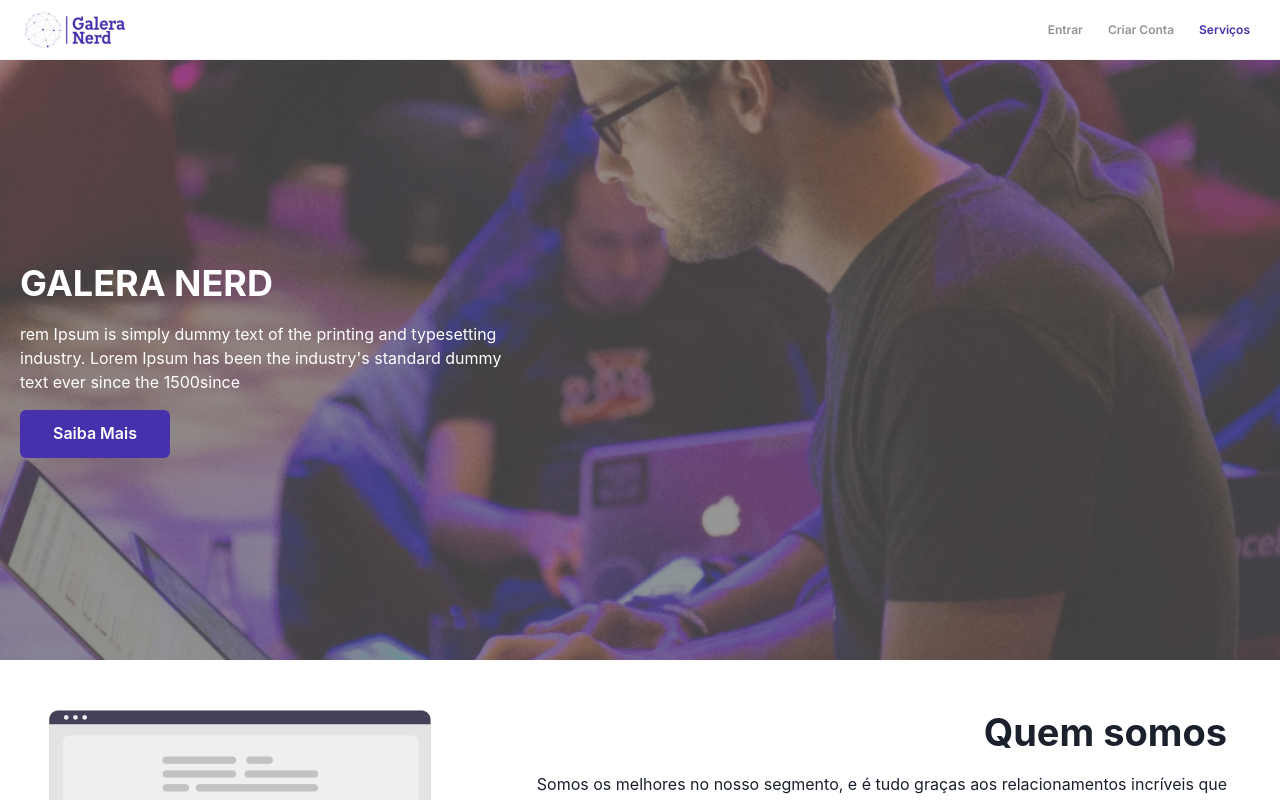
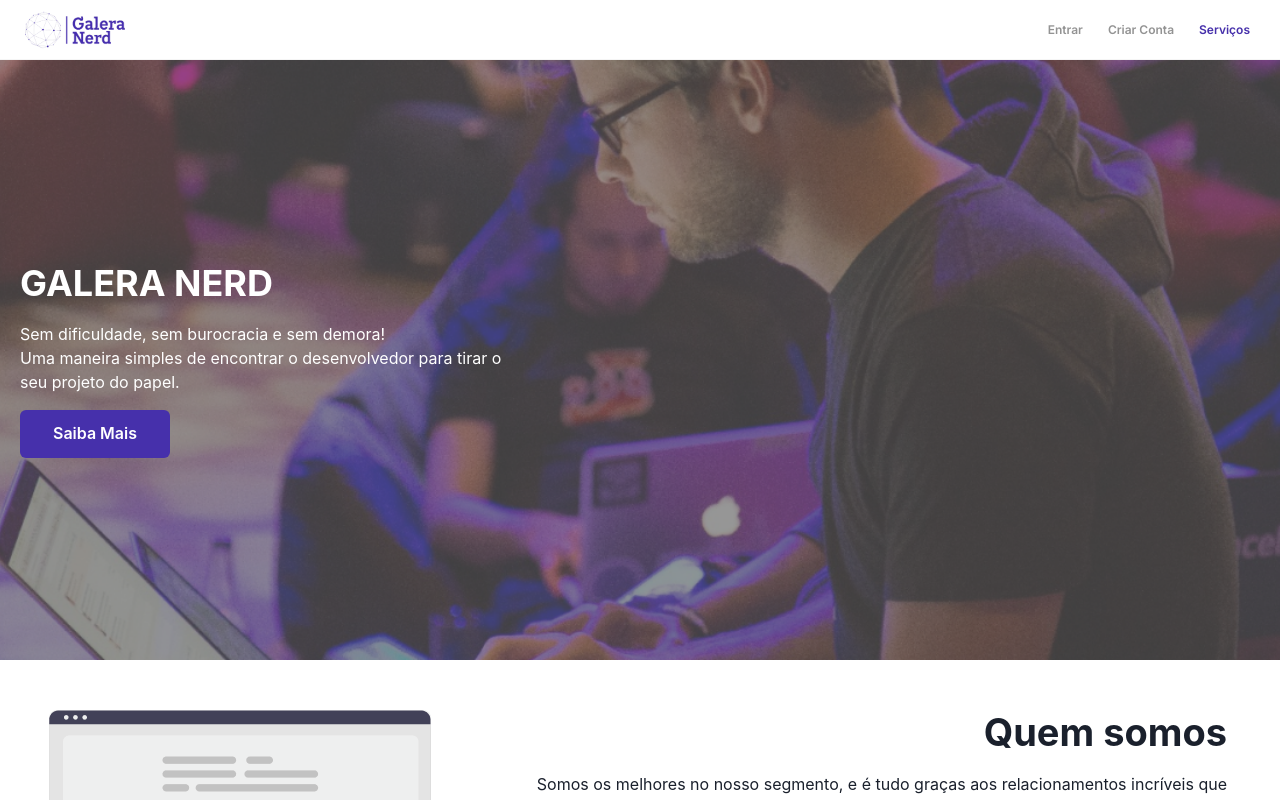
Before and after one commit to PauloHenriqueMagno/GaleraNerd, a React (Create React App) app: page / in a window 1280 px wide. Shown: the top 800 px of the page. Built offline with nearby package versions, Linux system fonts and the light colour scheme.

Commit message:
fix: home header text description

```diff
--- a/src/pages/Home/index.jsx
+++ b/src/pages/Home/index.jsx
@@ -45,9 +45,9 @@ const Home = () => {
         >
           <Heading mb="4">GALERA NERD</Heading>
           <Text fontSize="16px" maxW="500px">
-            rem Ipsum is simply dummy text of the printing and typesetting
-            industry. Lorem Ipsum has been the industry's standard dummy text
-            ever since the 1500since
+            Sem dificuldade, sem burocracia e sem demora! <br />
+            Uma maneira simples de encontrar o desenvolvedor para tirar o seu
+            projeto do papel.
           </Text>
           <Button
             as="a"
```
